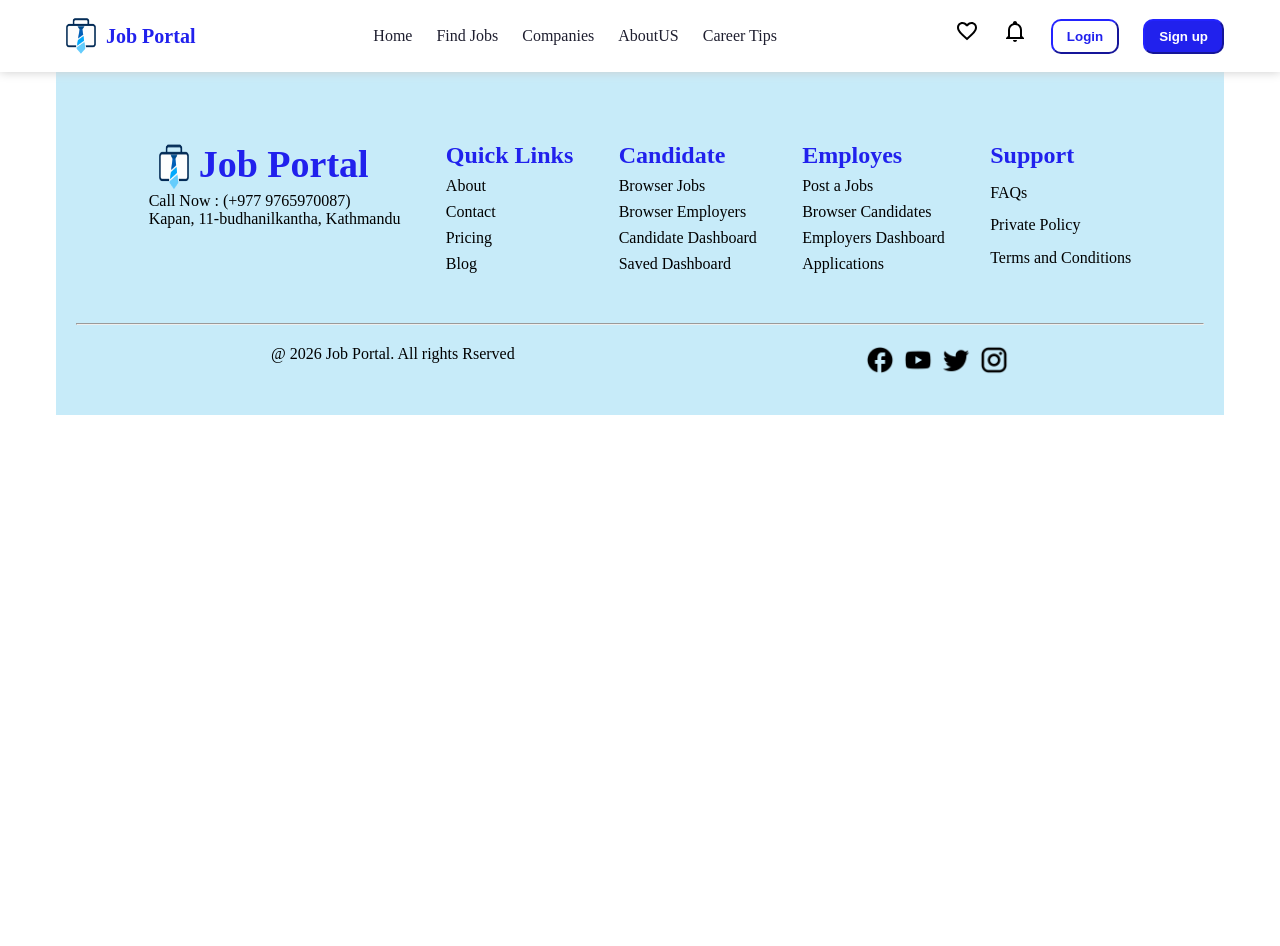
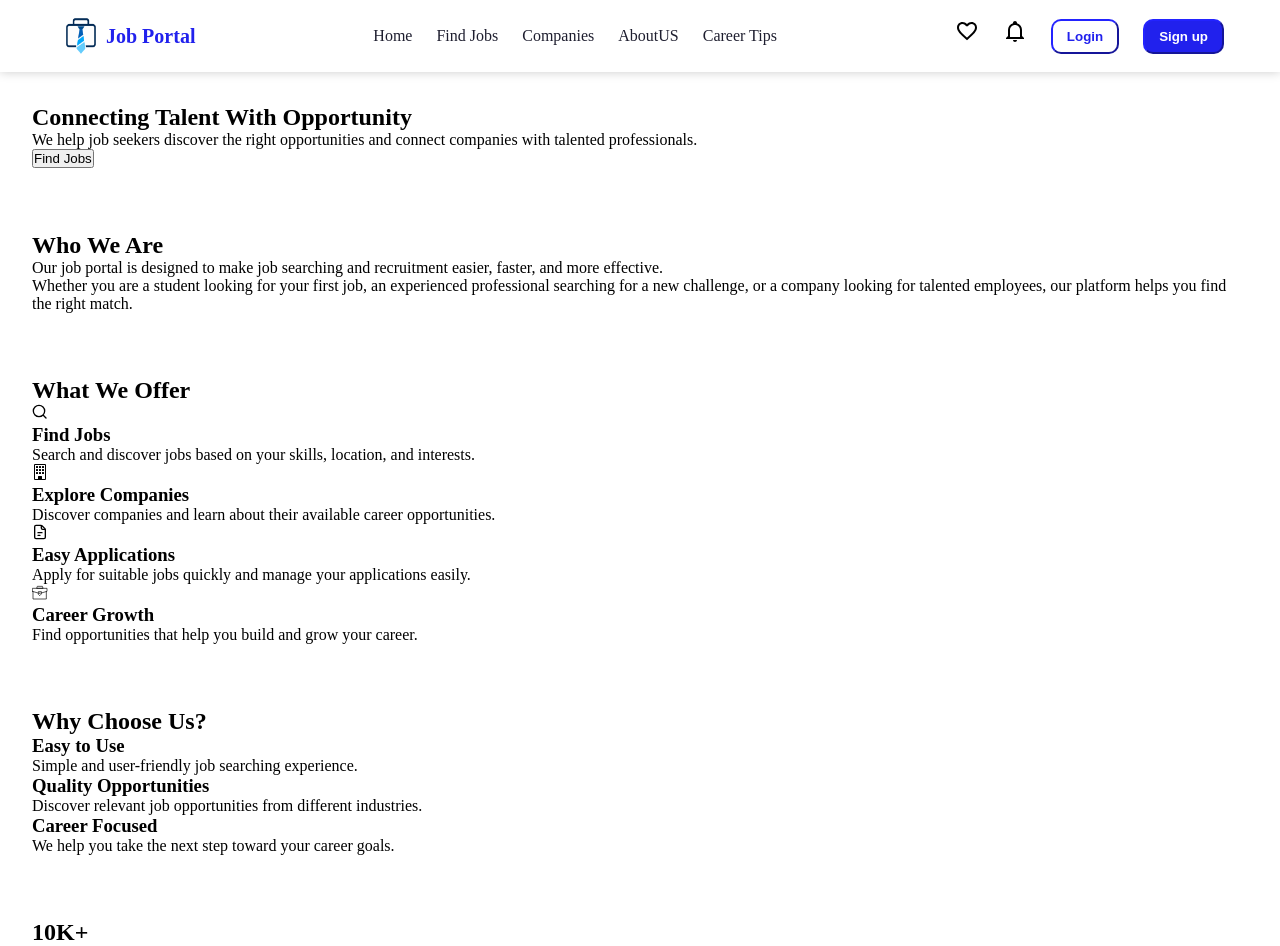
Before and after one commit to trojanroot/jobportal, a React (Vite) app: page /about in a window 1280 px wide. Shown: the top 946 px of the page. Before the commit the page ends 800 px from the top, so only its background shows below. Built offline with nearby package versions, Linux system fonts and the light colour scheme.

Commit message:
login and signup page connection

```diff
--- a/src/pages/aboutus/About.jsx
+++ b/src/pages/aboutus/About.jsx
@@ -1,11 +1,203 @@
-import React from 'react'
+import React from "react";
 import "./About.css";
+import image from "../../assets/aboutus/whoweare.png";
 
 function About() {
   return (
     <>
+      <div className="aboutPage">
+        <section className="aboutHero">
+          <div className="aboutHeroText">
+            <h1>Connecting Talent With Opportunity</h1>
+            <p>
+              We help job seekers discover the right opportunities and connect
+              companies with talented professionals.
+            </p>
+
+            <button>Find Jobs</button>
+          </div>
+        </section>
+
+        <section className="whoWeAre">
+          <div className="aboutImage">
+            {/* <img src={image} alt="About us" /> */}
+          </div>
+
+          <div className="aboutContent">
+            <h2>Who We Are</h2>
+            <p>
+              Our job portal is designed to make job searching and recruitment
+              easier, faster, and more effective.
+            </p>
+
+            <p>
+              Whether you are a student looking for your first job, an
+              experienced professional searching for a new challenge, or a
+              company looking for talented employees, our platform helps you
+              find the right match.
+            </p>
+          </div>
+        </section>
+
+        <section className="services">
+          <h2>What We Offer</h2>
+
+          <div className="serviceCards">
+            <div className="serviceCard">
+              <svg
+                xmlns="http://www.w3.org/2000/svg"
+                width="1em"
+                height="1em"
+                viewBox="0 0 24 24"
+              >
+                <path d="M0 0h24v24H0z" fill="none" />
+                <path
+                  fill="none"
+                  stroke="#000"
+                  stroke-linecap="round"
+                  stroke-width="2"
+                  d="m21 21l-4.486-4.494M19 10.5a8.5 8.5 0 1 1-17 0a8.5 8.5 0 0 1 17 0Z"
+                />
+              </svg>
+              <h3>Find Jobs</h3>
+              <p>
+                Search and discover jobs based on your skills, location, and
+                interests.
+              </p>
+            </div>
+
+            <div className="serviceCard">
+              <svg
+                xmlns="http://www.w3.org/2000/svg"
+                width="1em"
+                height="1em"
+                viewBox="0 0 16 16"
+              >
+                <path d="M0 0h16v16H0z" fill="none" />
+                <g fill="currentColor">
+                  <path d="M4 2.5a.5.5 0 0 1 .5-.5h1a.5.5 0 0 1 .5.5v1a.5.5 0 0 1-.5.5h-1a.5.5 0 0 1-.5-.5zm3 0a.5.5 0 0 1 .5-.5h1a.5.5 0 0 1 .5.5v1a.5.5 0 0 1-.5.5h-1a.5.5 0 0 1-.5-.5zm3.5-.5a.5.5 0 0 0-.5.5v1a.5.5 0 0 0 .5.5h1a.5.5 0 0 0 .5-.5v-1a.5.5 0 0 0-.5-.5zM4 5.5a.5.5 0 0 1 .5-.5h1a.5.5 0 0 1 .5.5v1a.5.5 0 0 1-.5.5h-1a.5.5 0 0 1-.5-.5zM7.5 5a.5.5 0 0 0-.5.5v1a.5.5 0 0 0 .5.5h1a.5.5 0 0 0 .5-.5v-1a.5.5 0 0 0-.5-.5zm2.5.5a.5.5 0 0 1 .5-.5h1a.5.5 0 0 1 .5.5v1a.5.5 0 0 1-.5.5h-1a.5.5 0 0 1-.5-.5zM4.5 8a.5.5 0 0 0-.5.5v1a.5.5 0 0 0 .5.5h1a.5.5 0 0 0 .5-.5v-1a.5.5 0 0 0-.5-.5zm2.5.5a.5.5 0 0 1 .5-.5h1a.5.5 0 0 1 .5.5v1a.5.5 0 0 1-.5.5h-1a.5.5 0 0 1-.5-.5zm3.5-.5a.5.5 0 0 0-.5.5v1a.5.5 0 0 0 .5.5h1a.5.5 0 0 0 .5-.5v-1a.5.5 0 0 0-.5-.5z" />
+                  <path d="M2 1a1 1 0 0 1 1-1h10a1 1 0 0 1 1 1v14a1 1 0 0 1-1 1H3a1 1 0 0 1-1-1zm11 0H3v14h3v-2.5a.5.5 0 0 1 .5-.5h3a.5.5 0 0 1 .5.5V15h3z" />
+                </g>
+              </svg>
+
+              <h3>Explore Companies</h3>
+              <p>
+                Discover companies and learn about their available career
+                opportunities.
+              </p>
+            </div>
+
+            <div className="serviceCard">
+              <svg
+                xmlns="http://www.w3.org/2000/svg"
+                width="1em"
+                height="1em"
+                viewBox="0 0 24 24"
+              >
+                <path d="M0 0h24v24H0z" fill="none" />
+                <g
+                  fill="none"
+                  stroke="currentColor"
+                  stroke-linejoin="round"
+                  stroke-width="2"
+                >
+                  <path
+                    stroke-linecap="round"
+                    d="M4 4v16a2 2 0 0 0 2 2h12a2 2 0 0 0 2-2V8.342a2 2 0 0 0-.602-1.43l-4.44-4.342A2 2 0 0 0 13.56 2H6a2 2 0 0 0-2 2m5 9h6m-6 4h3"
+                  />
+                  <path d="M14 2v4a2 2 0 0 0 2 2h4" />
+                </g>
+              </svg>
+
+              <h3>Easy Applications</h3>
+              <p>
+                Apply for suitable jobs quickly and manage your applications
+                easily.
+              </p>
+            </div>
+
+            <div className="serviceCard">
+              <svg
+                xmlns="http://www.w3.org/2000/svg"
+                width="1em"
+                height="1em"
+                viewBox="0 0 24 24"
+              >
+                <path d="M0 0h24v24H0z" fill="none" />
+                <g
+                  fill="none"
+                  stroke="currentColor"
+                  stroke-linecap="round"
+                  stroke-linejoin="round"
+                  stroke-miterlimit="10"
+                >
+                  <path d="m13.5 15.5l-2 2l-2-2v-4h4zM.5 11l9 2.647M16 6.5H7l1-3h7zm-4.5 8v-1" />
+                  <path d="M.5 11V6.5h22V11l-9 2.647" />
+                  <path d="M1.5 11.294V22.5h20V11.294" />
+                </g>
+              </svg>
+              <h3>Career Growth</h3>
+              <p>
+                Find opportunities that help you build and grow your career.
+              </p>
+            </div>
+          </div>
+        </section>
+
+        <section className="whyUs">
+          <h2>Why Choose Us?</h2>
+
+          <div className="whyCards">
+            <div>
+              <h3>Easy to Use</h3>
+              <p>Simple and user-friendly job searching experience.</p>
+            </div>
+
+            <div>
+              <h3>Quality Opportunities</h3>
+              <p>
+                Discover relevant job opportunities from different industries.
+              </p>
+            </div>
+
+            <div>
+              <h3>Career Focused</h3>
+              <p>We help you take the next step toward your career goals.</p>
+            </div>
+          </div>
+        </section>
+
+        <section className="stats">
+          <div>
+            <h2>10K+</h2>
+            <p>Jobs</p>
+          </div>
+
+          <div>
+            <h2>5K+</h2>
+            <p>Companies</p>
+          </div>
+
+          <div>
+            <h2>20K+</h2>
+            <p>Job Seekers</p>
+          </div>
+
+          <div>
+            <h2>95%</h2>
+            <p>Satisfaction</p>
+          </div>
+        </section>
+
+        <section className="aboutCTA">
+          <h2>Ready to Find Your Next Opportunity?</h2>
+          <p>Start exploring jobs and take the next step in your career.</p>
+
+          <button>Explore Jobs</button>
+        </section>
+      </div>
     </>
-  )
+  );
 }
 
-export default About
+export default About;
--- a/src/pages/login/Login.jsx
+++ b/src/pages/login/Login.jsx
@@ -6,20 +6,19 @@ function Login() {
   const [email, setEmail] = useState("");
   const [password, setPassword] = useState("");
   const [message, setMessage] = useState("");
+  const [status, setStatus] = useState("");
 
   const handleLogin = (e) => {
     e.preventDefault();
+    const registerEmail = localStorage.getItem("userEmail");
+    const registerPassowrd = localStorage.getItem("userPassword");
 
-    if (email === "aryanthapa@gmail.com" && password === "123456") {
-      setMessage("Login Successfully");
-    } else if (email === "aryanthapa@gmail.com" && password !== "123456") {
+    if (email === registerEmail && password === registerPassowrd) {
+      setMessage("Login Successful");
+    } else if (email === registerEmail && password !== registerPassowrd) {
       setMessage("Incorrect Password");
-    } else if (email !== "aryanthapa@gmail.com" && password === "123456") {
-      setMessage("Incorrect Email Address");
-    } else if (email !== "aryanthapa@gmail.com" && password !== "123456") {
-      setMessage("Incorrect Email Address");
     } else {
-      setMessage("Email not registered");
+      setMessage("Email Not Registered");
     }
   };
   return (
@@ -113,7 +112,7 @@ function Login() {
             <p>Don't have an account?</p>
             <span onClick={() => navigate("/signup")}>Sign up</span>
           </div>
-          {message && <div className="loginMessage">{message}</div>}
+          {message && <div className={"loginMessage"}>{message}</div>}
         </div>
       </div>
     </>
--- a/src/pages/signup/Signup.jsx
+++ b/src/pages/signup/Signup.jsx
@@ -4,16 +4,38 @@ import "./Signup.css";
 
 function Signup() {
   const navigate = useNavigate();
+  const [message, setMessage] = useState("");
   const [role, setRole] = useState("jobseeker");
+  const [name, setName] = useState("");
+  const [email, setEmail] = useState("");
+  const [password, setPassword] = useState("");
+  const [confirmPassword, setConfirmPassword] = useState("");
+
+  const handelSignup = (e) => {
+    e.PreventDefault;
+    if (password !== confirmPassword) {
+      setMessage("Password not match");
+      retun;
+    }
+    const registerEmail = localStorage.getItem("userEmail");
+    if (email === registerEmail) {
+      setMessage("Email already Register");
+
+      retun;
+    }
+    localStorage.setItem("userName", name);
+    localStorage.setItem("userEmail", email);
+    localStorage.setItem("userPassword", password);
+    setMessage("account successfully created");
+    navigate("/login");
+  };
+
   return (
     <div className="signupPage">
       <div className="signupCard">
         <h1>Create Account</h1>
-        <p className="signupSubtitle">
-          Join us and find your next opportunity
-        </p>
-        {/* <div className="roleSelection">
-
+        <p className="signupSubtitle">Join us and find your next opportunity</p>
+        <div className="roleSelection">
           <button
             className={role === "jobseeker" ? "activeRole" : ""}
             onClick={() => setRole("jobseeker")}
@@ -27,14 +49,15 @@ function Signup() {
           >
             Employer
           </button>
-
-        </div> */}
-        <form>
+        </div>
+        <form onSubmit={handelSignup}>
           <div className="formGroup">
             <label>Full Name</label>
             <input
               type="text"
               placeholder="Enter your full name"
+              value={name}
+              onChange={(e) => setName(e.target.value)}
             />
           </div>
           <div className="formGroup">
@@ -42,6 +65,9 @@ function Signup() {
             <input
               type="email"
               placeholder="Enter your email"
+              value={email}
+              onChange={(e) => setEmail(e.target.value)}
+              required
             />
           </div>
           <div className="formGroup">
@@ -49,6 +75,9 @@ function Signup() {
             <input
               type="password"
               placeholder="Enter your password"
+              value={password}
+              onChange={(e) => setPassword(e.target.value)}
+              required
             />
           </div>
 
@@ -57,27 +86,27 @@ function Signup() {
             <input
               type="password"
               placeholder="Confirm your password"
+              value={confirmPassword}
+              onChange={(e) => setConfirmPassword(e.target.value)}
+              required
             />
           </div>
 
           <div className="terms">
             <input type="checkbox" />
-            <span>
-              I agree to the Terms & Conditions
-            </span>
+            <span>I agree to the Terms & Conditions</span>
           </div>
 
-          <button className="createAccount">
+          <button className="createAccount" type="submit">
             Create Account
           </button>
         </form>
         <p className="loginText">
           Already have an account?{" "}
-          <span onClick={() => navigate("/login")}>
-            Login
-          </span>
+          <span onClick={() => navigate("/login")}>Login</span>
         </p>
       </div>
+      {message && <div className={"loginMessage"}>{message}</div>}
     </div>
   );
 }
```
Also changed, not shown: src/assets/aboutus/whoweare.png (added).
